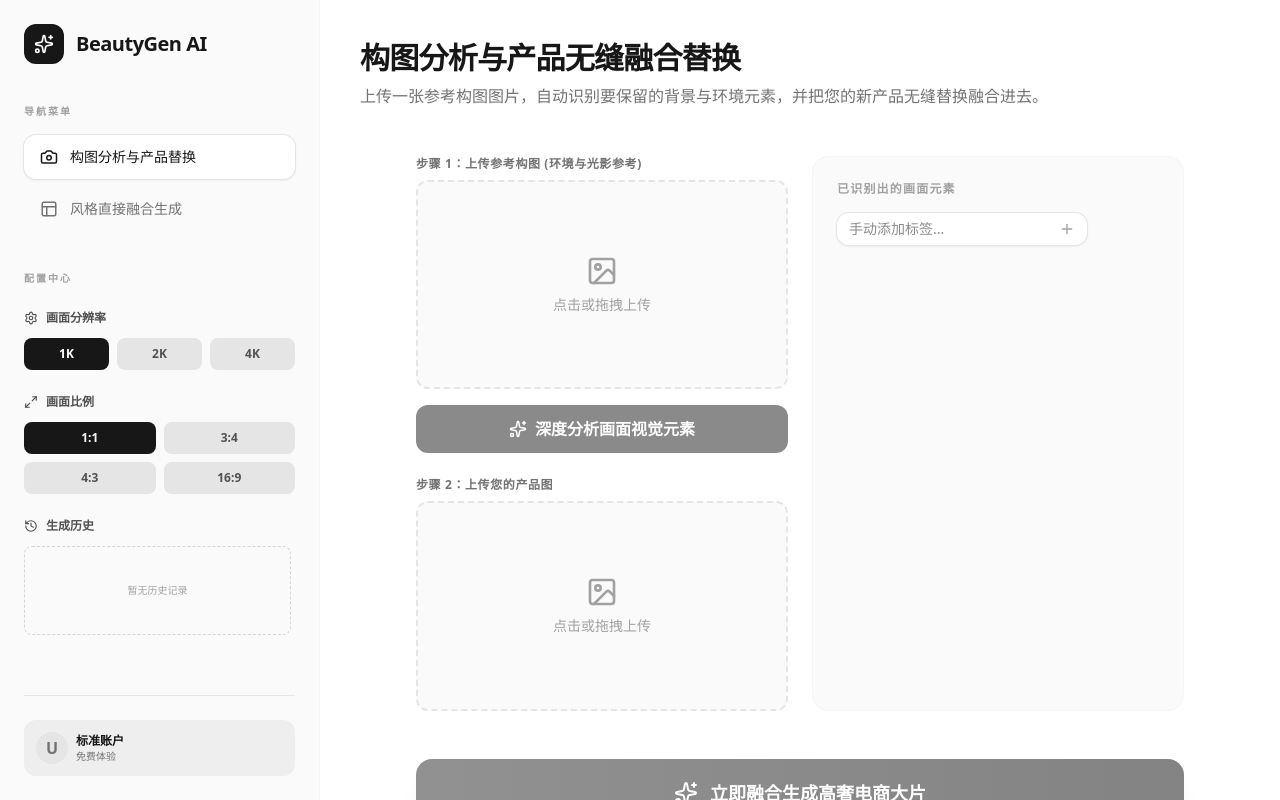
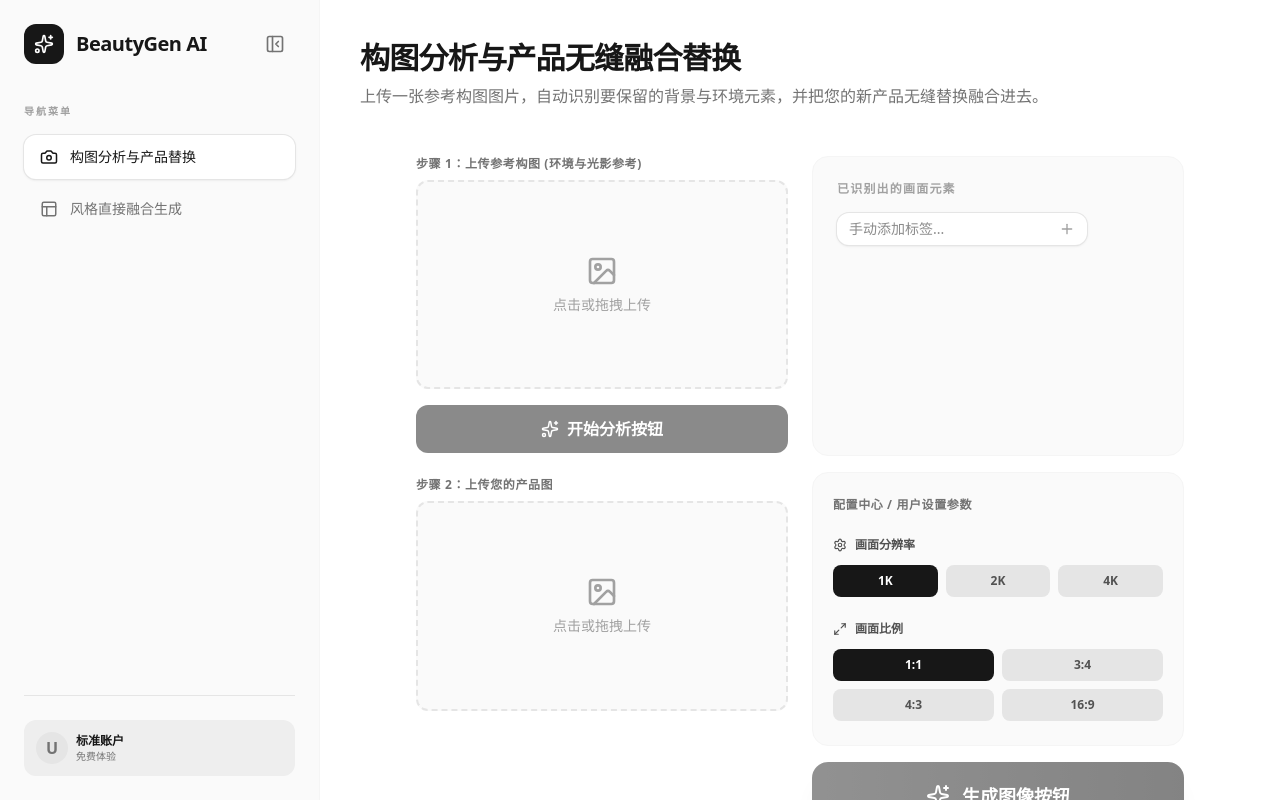
Before and after one commit to markzu911/ZLZ-MeiZhuangChanPinTu, a React (Vite) app: page / in a window 1280 px wide. Built offline with nearby package versions, Linux system fonts and the light colour scheme.

Commit message:
feat(sidebar): Add collapsible sidebar functionality
Introduces a state variable to control the sidebar's visibility and dynamically adjusts its width and content display. Allows users to collapse the sidebar to save screen space.

```diff
--- a/src/App.tsx
+++ b/src/App.tsx
@@ -12,7 +12,9 @@ import {
   Plus,
   X,
   Loader2,
-  Image as ImageIcon
+  Image as ImageIcon,
+  PanelLeftClose,
+  PanelLeftOpen
 } from 'lucide-react';
 import { motion, AnimatePresence } from 'motion/react';
 
@@ -104,6 +106,7 @@ const ImageUploader = ({
 };
 
 export default function App() {
+  const [isSidebarOpen, setIsSidebarOpen] = useState(true);
   const [mode, setMode] = useState<GenerationMode>('analysis');
   const [resolution, setResolution] = useState<Resolution>('1k');
   const [ratio, setRatio] = useState<AspectRatio>('1:1');
@@ -361,96 +364,45 @@ export default function App() {
   return (
     <div className="flex h-screen w-full overflow-hidden bg-white text-neutral-900 dark:bg-black dark:text-neutral-100">
       {/* Sidebar */}
-      <aside className="flex w-80 flex-col overflow-y-auto border-r border-neutral-100 bg-neutral-50 p-6 dark:border-neutral-900 dark:bg-black/50">
-        <div className="mb-10 flex items-center gap-3">
-          <div className="flex h-10 w-10 items-center justify-center rounded-xl bg-neutral-900 text-white dark:bg-white dark:text-neutral-900">
+      <aside className={`flex flex-col overflow-y-auto border-r border-neutral-100 bg-neutral-50 p-6 transition-all duration-300 dark:border-neutral-900 dark:bg-black/50 ${isSidebarOpen ? 'w-80' : 'w-24 px-4 items-center'}`}>
+        <div className={`mb-10 flex items-center justify-between w-full ${!isSidebarOpen && 'justify-center'}`}>
+          {isSidebarOpen && (
+            <div className="flex items-center gap-3">
+              <div className="flex h-10 w-10 shrink-0 items-center justify-center rounded-xl bg-neutral-900 text-white dark:bg-white dark:text-neutral-900">
                 <Sparkles size={20} />
               </div>
-          <h1 className="text-xl font-bold tracking-tight">BeautyGen AI</h1>
+              <h1 className="text-xl font-bold tracking-tight whitespace-nowrap">BeautyGen AI</h1>
+            </div>
+          )}
+          <button
+            onClick={() => setIsSidebarOpen(!isSidebarOpen)}
+            className="flex h-10 w-10 shrink-0 items-center justify-center rounded-xl text-neutral-500 hover:bg-neutral-200 dark:text-neutral-400 dark:hover:bg-neutral-800 transition-colors"
+          >
+            {isSidebarOpen ? <PanelLeftClose size={20} /> : <PanelLeftOpen size={20} />}
+          </button>
         </div>
 
-        <nav className="flex flex-col gap-2">
-          <span className="mb-2 text-[10px] font-bold uppercase tracking-[0.2em] text-neutral-400">导航菜单</span>
+        <nav className="flex w-full flex-col gap-2">
+          {isSidebarOpen && <span className="mb-2 text-[10px] font-bold uppercase tracking-[0.2em] text-neutral-400">导航菜单</span>}
           <button
             onClick={() => setMode('analysis')}
-            className={`flex items-center gap-3 rounded-xl px-4 py-3 text-sm font-medium transition-all ${mode === 'analysis' ? 'bg-white shadow-sm ring-1 ring-neutral-200 dark:bg-neutral-900 dark:ring-neutral-800' : 'text-neutral-500 hover:bg-neutral-100 dark:hover:bg-neutral-800'}`}
+            title="构图分析与产品替换"
+            className={`flex items-center rounded-xl py-3 transition-all ${isSidebarOpen ? 'gap-3 px-4 justify-start' : 'justify-center w-12 h-12 mx-auto'} ${mode === 'analysis' ? 'bg-white shadow-sm ring-1 ring-neutral-200 dark:bg-neutral-900 dark:ring-neutral-800' : 'text-neutral-500 hover:bg-neutral-100 dark:hover:bg-neutral-800'}`}
           >
-            <Camera size={18} />
-            构图分析与产品替换
+            <Camera size={18} className="shrink-0" />
+            {isSidebarOpen && <span className="text-sm font-medium whitespace-nowrap">构图分析与产品替换</span>}
           </button>
           <button
             onClick={() => setMode('style')}
-            className={`flex items-center gap-3 rounded-xl px-4 py-3 text-sm font-medium transition-all ${mode === 'style' ? 'bg-white shadow-sm ring-1 ring-neutral-200 dark:bg-neutral-900 dark:ring-neutral-800' : 'text-neutral-500 hover:bg-neutral-100 dark:hover:bg-neutral-800'}`}
+            title="风格直接融合生成"
+            className={`flex items-center rounded-xl py-3 transition-all ${isSidebarOpen ? 'gap-3 px-4 justify-start' : 'justify-center w-12 h-12 mx-auto'} ${mode === 'style' ? 'bg-white shadow-sm ring-1 ring-neutral-200 dark:bg-neutral-900 dark:ring-neutral-800' : 'text-neutral-500 hover:bg-neutral-100 dark:hover:bg-neutral-800'}`}
           >
-            <Layout size={18} />
-            风格直接融合生成
+            <Layout size={18} className="shrink-0" />
+            {isSidebarOpen && <span className="text-sm font-medium whitespace-nowrap">风格直接融合生成</span>}
           </button>
         </nav>
 
-        <div className="mt-10 flex flex-col gap-6">
-          <span className="text-[10px] font-bold uppercase tracking-[0.2em] text-neutral-400">配置中心</span>
-
-          <div className="flex flex-col gap-3">
-            <label className="flex items-center gap-2 text-xs font-semibold text-neutral-600 dark:text-neutral-400">
-              <Settings size={14} />
-              画面分辨率
-            </label>
-            <div className="grid grid-cols-3 gap-2">
-              {(['1k', '2k', '4k'] as Resolution[]).map(r => (
-                <button
-                  key={r}
-                  onClick={() => setResolution(r)}
-                  className={`rounded-lg py-2 text-xs font-bold uppercase ${resolution === r ? 'bg-neutral-900 text-white dark:bg-white dark:text-neutral-900' : 'bg-neutral-200 text-neutral-600 dark:bg-neutral-800 dark:text-neutral-400'}`}
-                >
-                  {r}
-                </button>
-              ))}
-            </div>
-          </div>
-
-          <div className="flex flex-col gap-3">
-            <label className="flex items-center gap-2 text-xs font-semibold text-neutral-600 dark:text-neutral-400">
-              <Maximize2 size={14} />
-              画面比例
-            </label>
-            <div className="grid grid-cols-2 gap-2">
-              {(['1:1', '3:4', '4:3', '16:9'] as AspectRatio[]).map(r => (
-                <button
-                  key={r}
-                  onClick={() => setRatio(r)}
-                  className={`rounded-lg py-2 text-xs font-bold ${ratio === r ? 'bg-neutral-900 text-white dark:bg-white dark:text-neutral-900' : 'bg-neutral-200 text-neutral-600 dark:bg-neutral-800 dark:text-neutral-400'}`}
-                >
-                  {r}
-                </button>
-              ))}
-            </div>
-          </div>
-
-          <div className="flex flex-col gap-3 overflow-hidden">
-            <label className="flex items-center gap-2 text-xs font-semibold text-neutral-600 dark:text-neutral-400">
-              <HistoryIcon size={14} />
-              生成历史
-            </label>
-            <div className="grid grid-cols-3 gap-2 max-h-48 overflow-y-auto pr-1 scrollbar-hide">
-              {history.map((item) => (
-                <button
-                  key={item.id}
-                  onClick={() => setSelectedImage(item.url)}
-                  className="relative aspect-square overflow-hidden rounded-lg bg-neutral-200 transition-transform active:scale-95 dark:bg-neutral-800"
-                >
-                  <img src={item.url} alt="History thumbnail" className="h-full w-full object-cover" />
-                </button>
-              ))}
-              {history.length === 0 && (
-                <div className="col-span-3 flex aspect-[3/1] items-center justify-center rounded-lg border border-dashed border-neutral-300 text-[10px] text-neutral-400 dark:border-neutral-700">
-                  暂无历史记录
-                </div>
-              )}
-            </div>
-          </div>
-        </div>
-
-        <div className="mt-auto pt-6 border-t border-neutral-200 dark:border-neutral-800">
+        <div className={`mt-auto pt-6 border-t border-neutral-200 dark:border-neutral-800 w-full ${isSidebarOpen ? '' : 'hidden'}`}>
           <div className="flex items-center gap-2 rounded-xl bg-neutral-900/5 p-3 dark:bg-white/5">
              <div className="h-8 w-8 rounded-full bg-neutral-200 flex items-center justify-center font-bold text-neutral-500 dark:bg-neutral-800">
                 {userData?.name?.[0] || 'U'}
@@ -503,7 +455,7 @@ export default function App() {
                         className="group flex w-full items-center justify-center gap-2 rounded-xl bg-neutral-900 py-3 font-bold text-white transition-all hover:bg-neutral-800 disabled:opacity-50 dark:bg-white dark:text-neutral-900 dark:hover:bg-neutral-100"
                       >
                         {analyzing ? <Loader2 className="animate-spin" /> : <Sparkles size={18} />}
-                        {analyzing ? '分析中...' : '深度分析画面视觉元素'}
+                        {analyzing ? '分析中...' : '开始分析按钮'}
                       </button>
                     </div>
                   )}
@@ -585,17 +537,81 @@ export default function App() {
                       </div>
                     </div>
                   )}
+
+                  {/* Settings / Configuration moved here */}
+                  <div className="flex flex-col gap-6 rounded-2xl border border-neutral-100 bg-neutral-50 px-5 py-6 dark:border-neutral-800 dark:bg-neutral-900/50">
+                    <span className="text-xs font-semibold uppercase tracking-wider text-neutral-500">配置中心 / 用户设置参数</span>
+                    <div className="flex flex-col gap-3">
+                      <label className="flex items-center gap-2 text-xs font-semibold text-neutral-600 dark:text-neutral-400">
+                        <Settings size={14} />
+                        画面分辨率
+                      </label>
+                      <div className="grid grid-cols-3 gap-2">
+                        {(['1k', '2k', '4k'] as Resolution[]).map(r => (
+                          <button
+                            key={r}
+                            onClick={() => setResolution(r)}
+                            className={`rounded-lg py-2 text-xs font-bold uppercase ${resolution === r ? 'bg-neutral-900 text-white dark:bg-white dark:text-neutral-900' : 'bg-neutral-200 text-neutral-600 dark:bg-neutral-800 dark:text-neutral-400'}`}
+                          >
+                            {r}
+                          </button>
+                        ))}
+                      </div>
+                    </div>
+
+                    <div className="flex flex-col gap-3">
+                      <label className="flex items-center gap-2 text-xs font-semibold text-neutral-600 dark:text-neutral-400">
+                        <Maximize2 size={14} />
+                        画面比例
+                      </label>
+                      <div className="grid grid-cols-2 gap-2">
+                        {(['1:1', '3:4', '4:3', '16:9'] as AspectRatio[]).map(r => (
+                          <button
+                            key={r}
+                            onClick={() => setRatio(r)}
+                            className={`rounded-lg py-2 text-xs font-bold ${ratio === r ? 'bg-neutral-900 text-white dark:bg-white dark:text-neutral-900' : 'bg-neutral-200 text-neutral-600 dark:bg-neutral-800 dark:text-neutral-400'}`}
+                          >
+                            {r}
+                          </button>
+                        ))}
+                      </div>
                     </div>
                   </div>
 
                   <button
                     onClick={handleGenerate}
                     disabled={generating || (mode === 'analysis' && (!refImage || !productImage))}
-                className="group mt-4 flex w-full items-center justify-center gap-3 rounded-2xl bg-gradient-to-r from-neutral-800 to-neutral-950 py-5 text-lg font-bold text-white shadow-xl transition-all hover:scale-[1.02] active:scale-95 disabled:scale-100 disabled:opacity-50 dark:from-neutral-200 dark:to-white dark:text-neutral-950"
+                    className="group mt-auto flex w-full items-center justify-center gap-3 rounded-2xl bg-gradient-to-r from-neutral-800 to-neutral-950 py-5 text-lg font-bold text-white shadow-xl transition-all hover:scale-[1.02] active:scale-95 disabled:scale-100 disabled:opacity-50 dark:from-neutral-200 dark:to-white dark:text-neutral-950"
                   >
                     {generating ? <Loader2 className="animate-spin" /> : <Sparkles />}
-                {generating ? (mode === 'analysis' ? '正在智能生成替换后的大片...' : '正在融合绘制您的风格大片...') : (mode === 'analysis' ? '立即融合生成高奢电商大片' : '立即开始风格化写真生成 (单张)')}
+                    {generating ? (mode === 'analysis' ? '正在智能生成...' : '正在绘制您的风格大片...') : (mode === 'analysis' ? '生成图像按钮' : '生成图像按钮')}
                   </button>
+                </div>
+              </div>
+            </section>
+
+            {/* History Section Moved Here */}
+            <section className="flex flex-col gap-6 w-full border-t border-neutral-200 pt-12 dark:border-neutral-800">
+              <h3 className="flex items-center gap-2 text-xl font-bold">
+                <HistoryIcon size={24} />
+                生成历史
+              </h3>
+              <div className="grid grid-cols-2 gap-4 sm:grid-cols-3 md:grid-cols-4 lg:grid-cols-5">
+                {history.map((item) => (
+                  <button
+                    key={item.id}
+                    onClick={() => setSelectedImage(item.url)}
+                    className="relative aspect-square overflow-hidden rounded-xl bg-neutral-200 transition-transform hover:scale-[1.02] active:scale-95 hover:ring-2 ring-neutral-900 dark:bg-neutral-800 dark:ring-white"
+                  >
+                    <img src={item.url} alt="History thumbnail" className="h-full w-full object-cover" />
+                  </button>
+                ))}
+                {history.length === 0 && (
+                  <div className="col-span-full flex aspect-[4/1] items-center justify-center rounded-2xl border-2 border-dashed border-neutral-200 text-sm text-neutral-400 dark:border-neutral-800">
+                    暂无历史记录
+                  </div>
+                )}
+              </div>
             </section>
           </div>
         </div>
```
Lines whose indentation alone changed are shown as unchanged.
